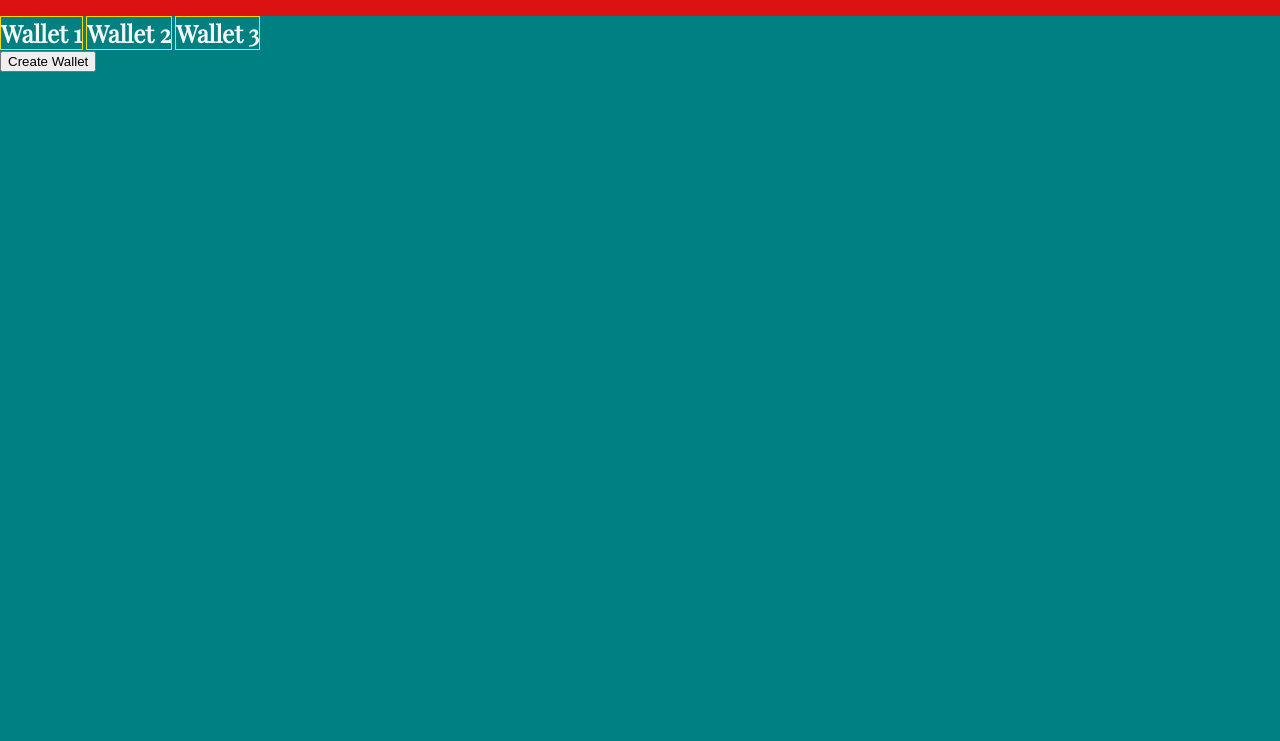
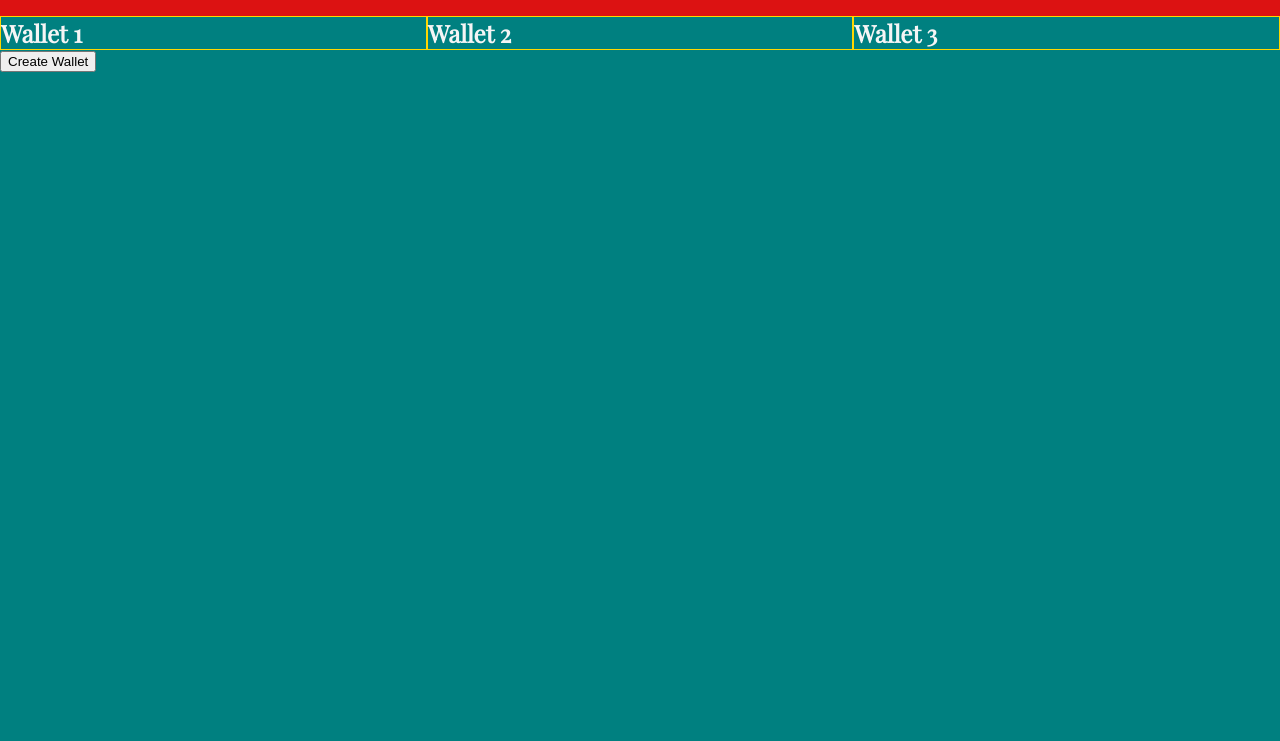
Before and after one commit to cristiangarc/cryptocurrency-app, a plain HTML site: page index.html in a window 1280 px wide. Shown: the part 59-800 px from the top of the page. Drawn offline with nearby package versions, Linux system fonts and the light colour scheme.

Commit message:
reconfigured the grid for the wallets section

```diff
--- a/styles.css
+++ b/styles.css
@@ -26,7 +26,7 @@ header {
     height: 75px;
 }
 
-main {
+section.wallets {
     display: grid;
     grid-template-columns: repeat(3, 1fr);
 }
```
